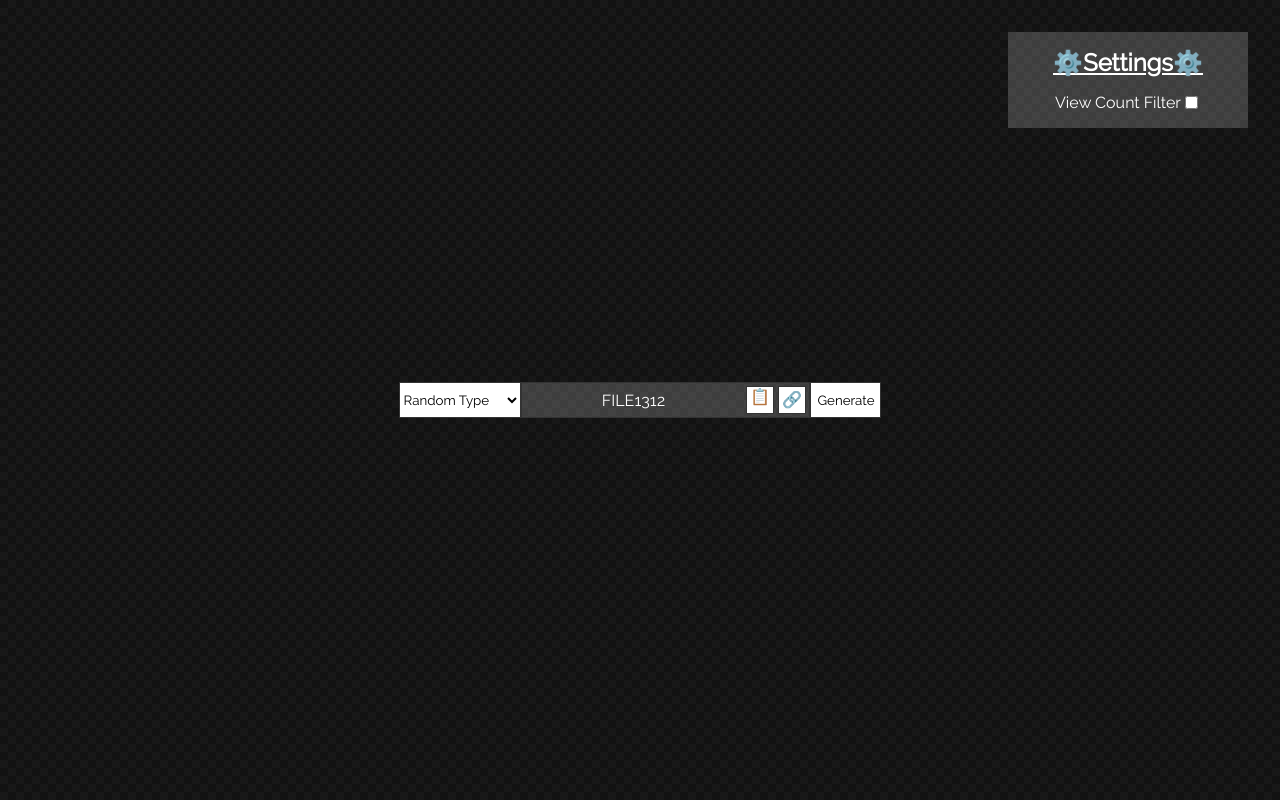
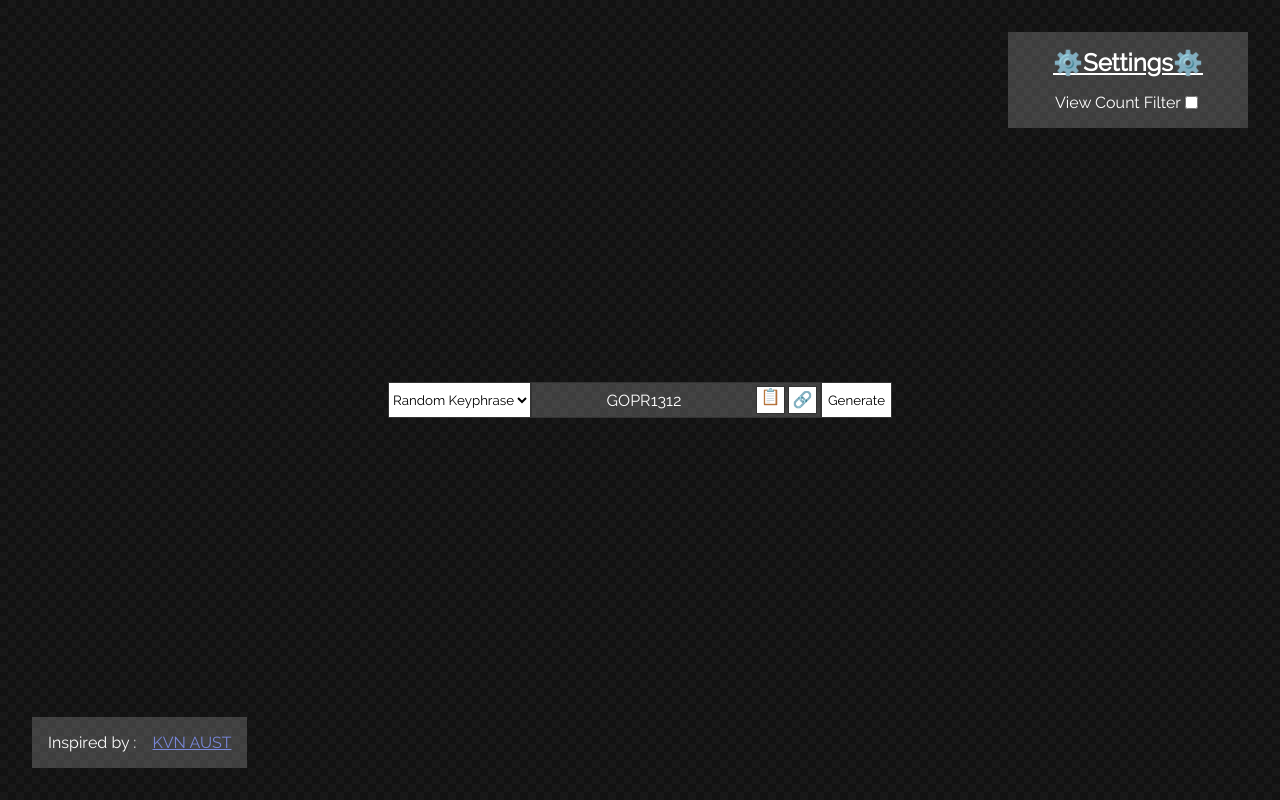
Before and after one commit to jannik323/ytBinSearchQueryGen, a plain HTML site: page index.html in a window 1280 px wide. Drawn offline with Linux system fonts and the light colour scheme.

Commit message:
+ added credit box + added 影片 keyphrase + added VIDEOXXXX + added CIMG + added ANMR

```diff
--- a/css/style.css
+++ b/css/style.css
@@ -146,3 +146,29 @@ button:hover{
 #options h2{
     margin: 0;
 }
+
+#credit{
+    position: absolute;
+    bottom: 2rem;
+    left:2rem;
+    background-color: #ffffff2f;
+    display: flex;
+    flex-direction: row;
+    gap:1rem;
+    user-select: none;
+    padding: 1rem;
+    color:white;
+}
+
+a:link {
+  color: rgb(120, 135, 218);
+}
+a:visited {
+  color: rgb(127, 120, 218);
+}
+a:hover {
+  color: rgb(99, 111, 180);
+}
+a:active {
+  color: rgb(124, 140, 227);
+}
--- a/index.html
+++ b/index.html
@@ -11,9 +11,7 @@
 <body class="checkered" style="--color-1:#181818;--color-2:#121212;">
     <div id="hori">
         <select name="type" id="type">
-            <optgroup style="font-family: Raleway-Regular;" label="Random">
-                <option value="random">Random Type</option>
-            </optgroup>
+                <option value="random">Random Keyphrase</option>
             <optgroup style="font-family: Raleway-Regular;" label="Yield Random Date 1/2" id="yield_random_date_half_opt_group"></optgroup>
             <optgroup style="font-family: Raleway-Regular;" label="Yield Exact Date" id="yield_exact_date_opt_group"></optgroup>
             <optgroup label="Webcam" id="webcam_opt_group"></optgroup>
@@ -29,9 +27,12 @@
     <div id="options" >
         <u><h2>⚙️Settings⚙️</h2></u>
         <div>
-            <label for="viewCountToggle">View Count Filter</label><br>
+            <label title="Adds the 'View Count Filter' to the youtube search url" for="viewCountToggle">View Count Filter</label><br>
             <input type="checkbox" id="viewCountToggle" name="viewCountToggle">
         </div>
     </div>
+    <div id="credit">
+        Inspired by : <a href="https://www.youtube.com/@KVNAUST">KVN AUST</a>
+    </div>
 </body>
 </html>
--- a/js/script.js
+++ b/js/script.js
@@ -171,13 +171,6 @@ let typeHolder = {
         displayName:"DJI",
         group:0
     }
-    ,"ZOOM":{
-        rngGen:numberWithPadRNGGen,
-        rngGrenPara:999,
-        staticPart:"ZOOM0",
-        displayName:"ZOOM",
-        group:0
-    }
 
 
 
@@ -259,6 +252,37 @@ let typeHolder = {
         displayName:"MAH",
         group:0
     }
+    ,"ZOOM":{
+        rngGen:numberWithPadRNGGen,
+        rngGrenPara:999,
+        staticPart:"ZOOM0",
+        displayName:"ZOOM",
+        group:0
+    },"影片":{
+        rngGen:numberWithPadRNGGen,
+        rngGrenPara:999,
+        staticPart:"影片0",
+        displayName:"film (jap.)",
+        group:0
+    },"VIDEOXXXX":{
+        rngGen: numberWithPadRNGGen,
+        rngGrenPara:9999,
+        staticPart:"VIDEO",
+        displayName:"VIDEO",
+        group:0
+    },"CIMG":{
+        rngGen:numberWithPadRNGGen,
+        rngGrenPara:9999,
+        staticPart:"CIMG",
+        displayName:"CIMG",
+        group:0
+    },"ANMR":{
+        rngGen:numberWithPadRNGGen,
+        rngGrenPara:999,
+        staticPart:"ANMR0",
+        displayName:"ANMR",
+        group:0
+    }
 
 
 
@@ -334,7 +358,7 @@ let typeHolder = {
         rngGen: dateRNGGen,
         rngGrenPara:"Y-M-D",
         staticPart:"video-",
-        displayName:"video",
+        displayName:"video (date)",
         group:1
     }
 
```
